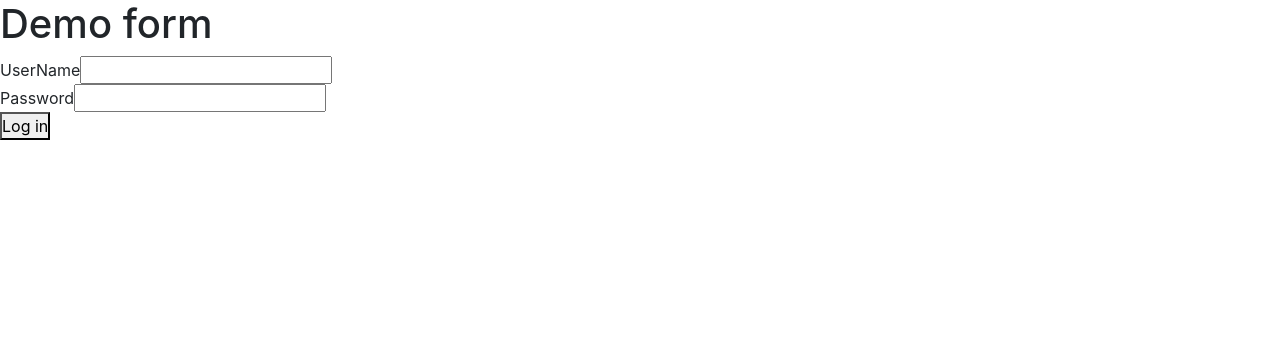
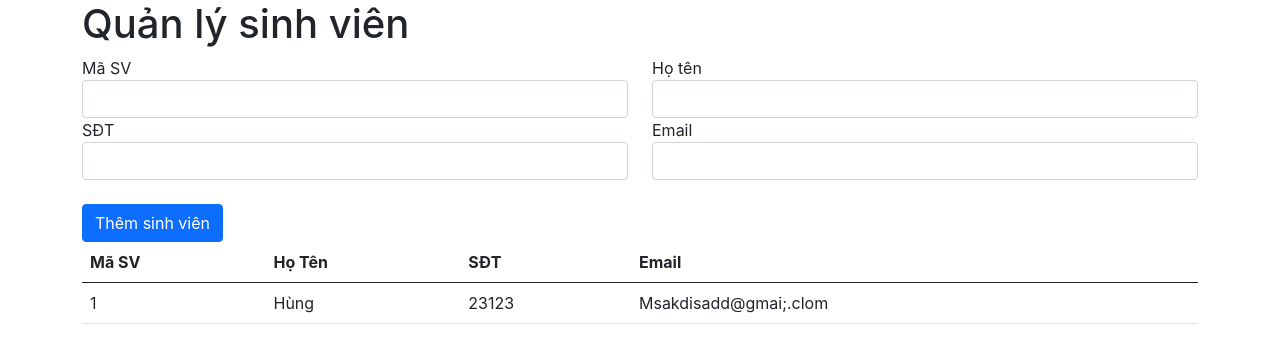
Before and after one commit to HungTrinhIT/DBP-CI-D10, a React (Create React App) app in the folder react-test/: page / in a window 1280 px wide. Shown: the top 352 px of the page. Built offline with nearby package versions, Linux system fonts and the light colour scheme.

Commit message:
complete lecture-05, add form with student management project

```diff
--- a/react-test/src/App.js
+++ b/react-test/src/App.js
@@ -4,7 +4,8 @@ import React, { Component } from "react";
 // import DemoState from "./DemoSatete/DemoState";
 // import Car from "./Car/Car";
 // import SmartphoneStore from "./SmartphoneStore/SmartstoreComponent";
-import DemoForm from "./DemoForm/DemoForm";
+// import DemoForm from "./DemoForm/DemoForm";
+import StudentManagement from "./StudentManagement/StudentManagement";
 
 class App extends Component {
   render() {
@@ -14,7 +15,8 @@ class App extends Component {
         {/* <DemoState /> */}
         {/* <Car /> */}
         {/* <SmartphoneStore /> */}
-        <DemoForm/>
+        {/* <DemoForm/> */}
+        <StudentManagement />
       </div>
     );
   }
--- /dev/null
+++ b/react-test/src/StudentManagement/StudentForm.js
@@ -0,0 +1,84 @@
+import React, { Component } from "react";
+
+export default class StudentForm extends Component {
+  state = {
+    id: "",
+    fullname: "",
+    phoneNumber: "",
+    email: "",
+  };
+
+  onChangeHandler = (event) => {
+    const { name, value } = event.target;
+    this.setState({
+      [name]: value,
+    });
+  };
+
+  onSubmitHandler = (e) => {
+    e.preventDefault();
+    // Đưa cái object student ra component cha
+    this.props.onAddStudent(this.state);
+  };
+  render() {
+    return (
+      <div>
+        <form onSubmit={this.onSubmitHandler}>
+          <div className="row">
+            <div className="col-6">
+              <div className="form-group">
+                <label htmlFor="id">Mã SV</label>
+                <input
+                  type="text"
+                  name="id"
+                  className="form-control"
+                  aria-describedby="helpId"
+                  onChange={this.onChangeHandler}
+                />
+              </div>
+            </div>
+            <div className="col-6">
+              <div className="form-group">
+                <label htmlFor="fullname">Họ tên</label>
+                <input
+                  type="text"
+                  name="fullname"
+                  className="form-control"
+                  aria-describedby="helpId"
+                  onChange={this.onChangeHandler}
+                />
+              </div>
+            </div>
+            <div className="col-6">
+              <div className="form-group">
+                <label htmlFor="fullname">SĐT</label>
+                <input
+                  type="text"
+                  name="phoneNumber"
+                  className="form-control"
+                  aria-describedby="helpId"
+                  onChange={this.onChangeHandler}
+                />
+              </div>
+            </div>
+            <div className="col-6">
+              <div className="form-group">
+                <label htmlFor="email">Email</label>
+                <input
+                  type="text"
+                  name="email"
+                  className="form-control"
+                  aria-describedby="helpId"
+                  onChange={this.onChangeHandler}
+                />
+              </div>
+            </div>
+          </div>
+          <button type="submit" className="mt-4 btn btn-primary">
+            Thêm sinh viên
+          </button>
+        </form>
+      </div>
+    );
+  }
+}
--- /dev/null
+++ b/react-test/src/StudentManagement/StudentManagement.js
@@ -0,0 +1,27 @@
+import React, { Component } from "react";
+import StudentForm from "./StudentForm";
+import StudentTable from "./StudentTable";
+
+export default class StudentManagement extends Component {
+  state = {
+    students: [],
+  };
+
+  onAddStudent = (student) => {
+    this.setState({
+      students: [...this.state.students, student],
+    });
+  };
+
+  render() {
+    return (
+      <div className="container">
+        <h1 classNamem="text-center text-primary display-3">
+          Quản lý sinh viên
+        </h1>
+        <StudentForm onAddStudent={this.onAddStudent} />
+        <StudentTable students={this.state.students} />
+      </div>
+    );
+  }
+}
--- /dev/null
+++ b/react-test/src/StudentManagement/StudentTable.js
@@ -0,0 +1,28 @@
+import React, { Component } from "react";
+
+export default class StudentTable extends Component {
+  render() {
+    return (
+      <div>
+        <table className="table">
+          <thead>
+            <tr>
+              <th>Mã SV</th>
+              <th>Họ Tên</th>
+              <th>SĐT</th>
+              <th>Email</th>
+            </tr>
+          </thead>
+          <tbody>
+            <tr>
+              <td>1</td>
+              <td>Hùng</td>
+              <td>23123</td>
+              <td>Msakdisadd@gmai;.clom</td>
+            </tr>
+          </tbody>
+        </table>
+      </div>
+    );
+  }
+}
```
